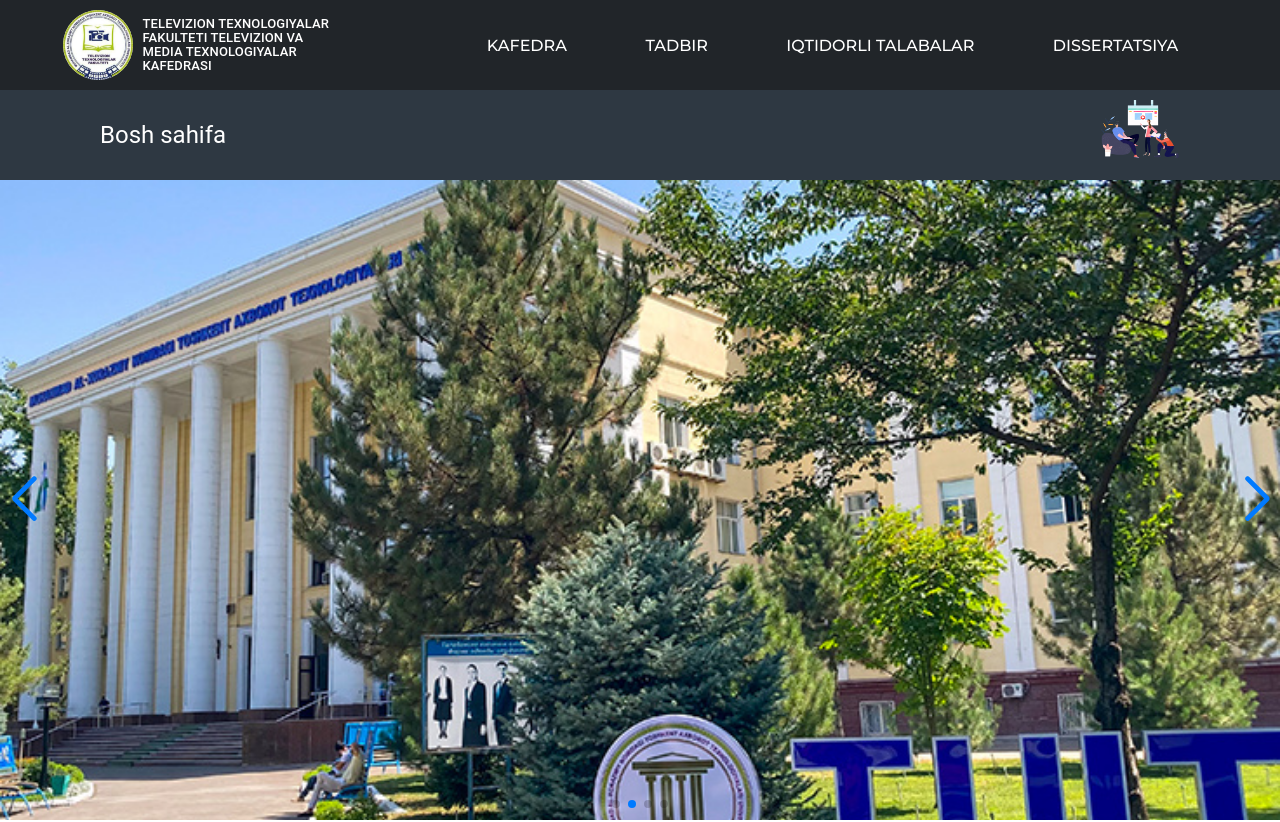
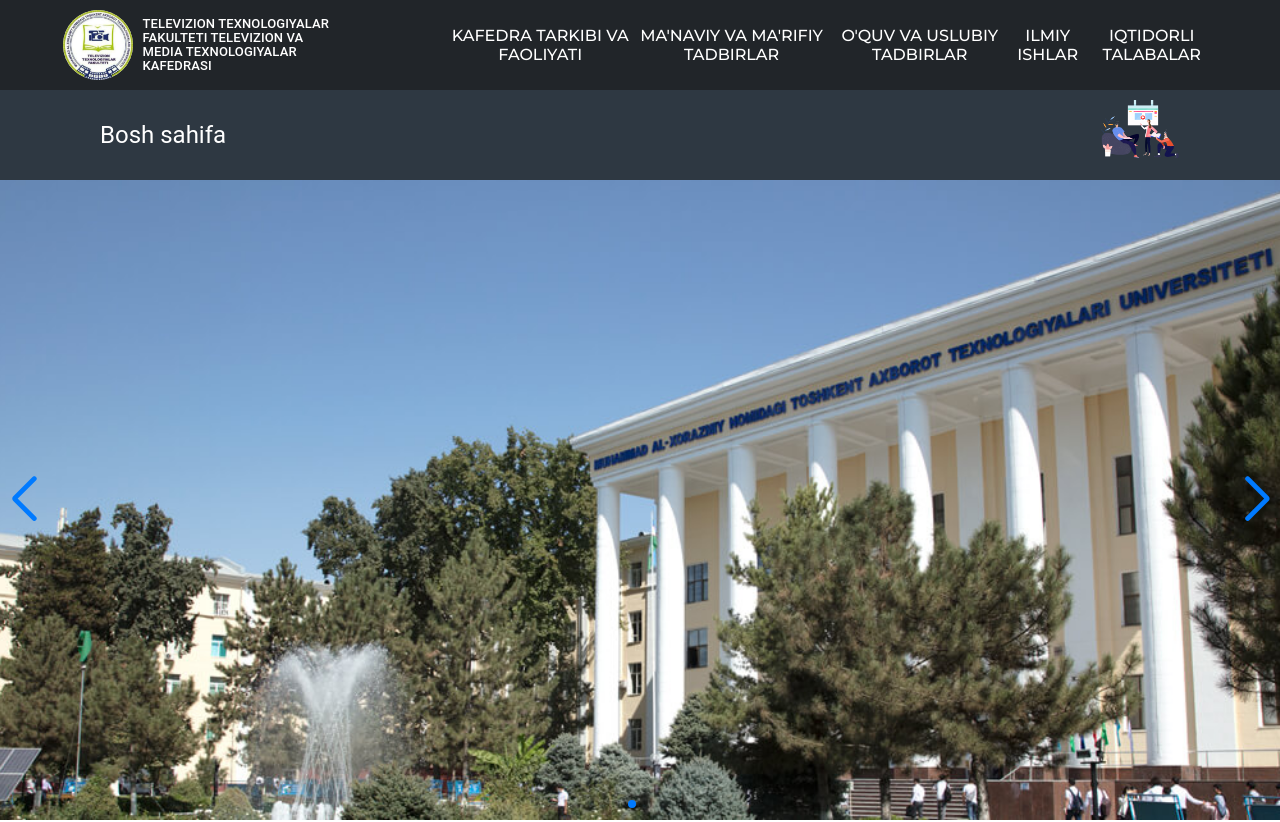
Before and after one commit to abbosbek23/tatuproject, a React (Vite) app: page / in a window 1280 px wide. Shown: the top 822 px of the page. Built offline with nearby package versions, Linux system fonts and the light colour scheme; grey boxes are pictures that could not be loaded.

Commit message:
change images

```diff
--- a/src/Components/Navbar.jsx
+++ b/src/Components/Navbar.jsx
@@ -101,7 +101,7 @@ const Navbar = () => {
             }}
             href="/kafedra"
           >
-            Kafedra
+            Kafedra tarkibi va faoliyati
           </a>
           <a
             style={{
@@ -110,10 +110,24 @@ const Navbar = () => {
               color: point620 && "black",
               margin: point1100 && "0",
               padding: point1100 && "25px 15px",
+              fontSize:"16px"
             }}
-            href="/tadbirlar"
+            href="/manaviy"
           >
-            Tadbir
+            {"Ma'naviy"} va {"Ma'rifiy"} tadbirlar
+          </a>
+          <a
+            style={{
+              borderBottom: point1100 && "1px solid #000",
+
+              color: point620 && "black",
+              margin: point1100 && "0",
+              padding: point1100 && "25px 15px",
+              fontSize:"16px"
+            }}
+            href="/ilmiy"
+          >
+            {"O'quv"} va uslubiy tadbirlar
           </a>
           <a
             style={{
@@ -121,10 +135,11 @@ const Navbar = () => {
               color: point620 && "black",
               margin: point1100 && "0",
               padding: point1100 && "25px 15px",
+              fontSize:"16px"
             }}
-            href="/iqtidorlilar"
+            href="/dissertatsiya"
           >
-            Iqtidorli talabalar
+            Ilmiy ishlar
           </a>
             <a
               style={{
@@ -132,10 +147,11 @@ const Navbar = () => {
                 color: point620 && "black",
                 margin: point1100 && "0",
                 padding: point1100 && "25px 15px",
+                fontSize:"16px"
               }}
-            href="/dissertatsiya"
+              href="/iqtidorlilar"
             >
-            Dissertatsiya
+              Iqtidorli talabalar
             </a>
         </Box>
         {point1100 && (
--- a/src/home/homesliderimage.jsx
+++ b/src/home/homesliderimage.jsx
@@ -10,11 +10,11 @@ import { Navigation, Pagination, Scrollbar, Autoplay } from "swiper/modules";
 import homeimage from "../assets/homesliderimage1.jpg";
 import homeimage2 from "../assets/homesliderimage2.jpeg";
 import homeimage3 from "../assets/homesliderimage3.jpeg";
-import homeimage4 from "../assets/homesliderimage5.jpg";
-import homeimage5 from "../assets/homesliderimage6.jpg";
-import homeimage6 from "../assets/homesliderimage7.jpg";
+// import homeimage4 from "../assets/homesliderimage5.jpg";
+// import homeimage5 from "../assets/homesliderimage6.jpg";
+// import homeimage6 from "../assets/homesliderimage7.jpg";
 import tatumainimage from "../assets/tuitmainimage.png";
-import homeimage1 from "../assets/homeimage1.jpg";
+// import homeimage1 from "../assets/homeimage1.jpg";
 
 const Homesliderimage = () => {
   return (
@@ -66,7 +66,7 @@ const Homesliderimage = () => {
           <img style={{
             // width:"100%",maxWidth:"100%",height:"100%","@media (max-width:450px)":{objectFit:"none",width:"100%",maxWidth:"100%",height:"100%"}
             objectFit:"cover",width:"100%",height:"100%","@media (max-width:450px)":{width:"100%"}
-            }} src={homeimage1} alt="sponsor" />
+            }} src={tatumainimage} alt="sponsor" />
         </SwiperSlide>
         <SwiperSlide>
           <img style={{objectFit:"cover",width:"100%",height:"100%","@media (max-width:450px)":{objectFit:"none",width:"100%"}}} src={homeimage2} alt="sponsor" />
--- a/src/kafedra_about_page/oqituvchilar.jsx
+++ b/src/kafedra_about_page/oqituvchilar.jsx
@@ -13,23 +13,25 @@ import teacher10 from "../assets/teacher10.png";
 import teacher11 from "../assets/teacher11.png";
 import teacher12 from "../assets/teacher12.png";
 import teacher13 from "../assets/teacher13.png";
+import teacher15 from "../assets/teacher15.jpg";
 import { Grid } from '@mui/material';
 import { Box } from '@mui/material';
 
 const teacherData = [
     { id: 1, name: "Nuraliyev Faxriddin Murodillayevich", profession: "texnika fanlari doktori, professor", image: teacher1 },
-    { id: 2, name: "Muhamadiyev Abduvali Shukurovich", profession: "fizika – matematika fanlari doktori, dotsent", image: teacher2 },
+    { id: 2, name: "Muhamadiyev Abduvali Shukurovich", profession: "fizika – matematika fanlari doktori, professor", image: teacher2 },
     { id: 3, name: "Beknazarova Saida Safibullayevna", profession: "texnika fanlari doktori, professor", image: teacher3 },
     { id: 4, name: "Bazar Bazarbaev Batir Joldasovich", profession: "dotsent", image: teacher4 },
-    { id: 5, name: "Qayumova Gulshan Asrorovna", profession: "Phd, katta o‘qituvchi", image: teacher5 },
+    { id: 5, name: "Qayumova Gulshan Asrorovna", profession: "Phd, dotsent", image: teacher5 },
     { id: 6, name: "Umarova Dildora Baxtiyorovna", profession: "PHD, dotsent", image: teacher6 },
     { id: 7, name: "Yusupova Natalya Yuryevna", profession: "PHD, dotsent", image: teacher7 },
-    { id: 8, name: "Ismailov Komolitdin Saidaxmadovich", profession: "katta o‘qituvchi", image: teacher8 },
+    { id: 8, name: "Ismailov Komoliddin Saidaxmadovich", profession: "dotsent", image: teacher8 },
     { id: 9, name: "Tashmuxammedova Gulnora Xudayberdiyevna", profession: "katta o‘qituvchi", image: teacher9 },
     { id: 10, name: "Saidov Farrux Faxriddinovich", profession: "katta o‘qituvchi", image: teacher10 },
     { id: 11, name: "Saliyev Marat Maxmudovich", profession: "katta o‘qituvchi", image: teacher11 },
-    { id: 12, name: "Modullayev Jahongir Sobir o‘g‘li", profession: "assistent", image: teacher12 },
+    { id: 12, name: "Modullayev Jahongir Sobir o‘g‘li", profession: "katta o'qituvchi", image: teacher12 },
     { id: 13, name: "Tastanova Saida Aldiyarovna", profession: "assistent", image: teacher13 },
+    {id: 14, name: "Ortiqova Feruza", profession: "katta o'qituvchi", image: teacher15}
   ];
 
 const Teachers = () => {
```
Also changed, not shown: src/assets/teacher15.jpg (added). Lines whose indentation alone changed are shown as unchanged.
